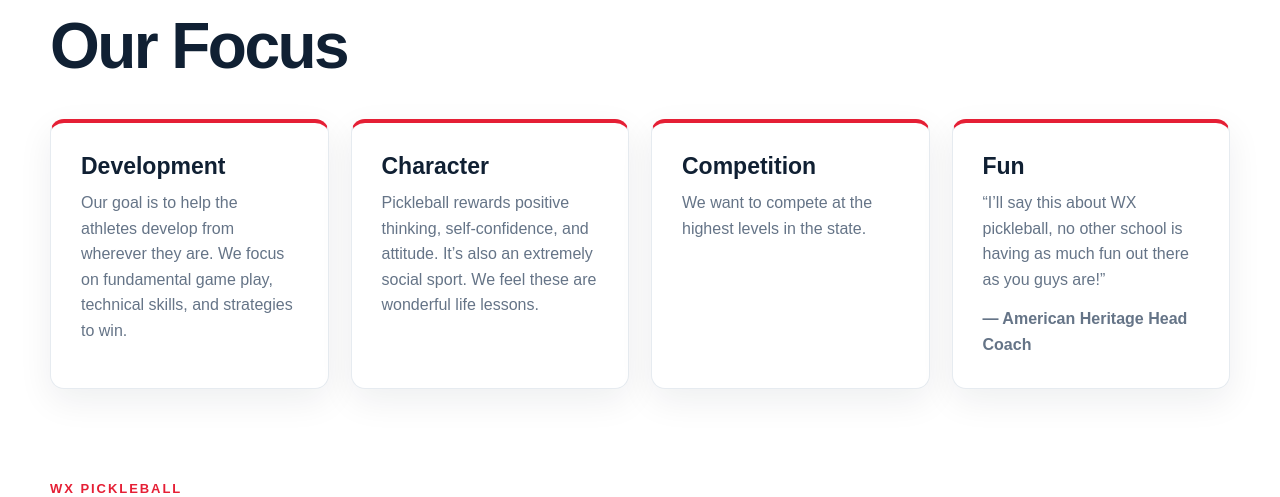
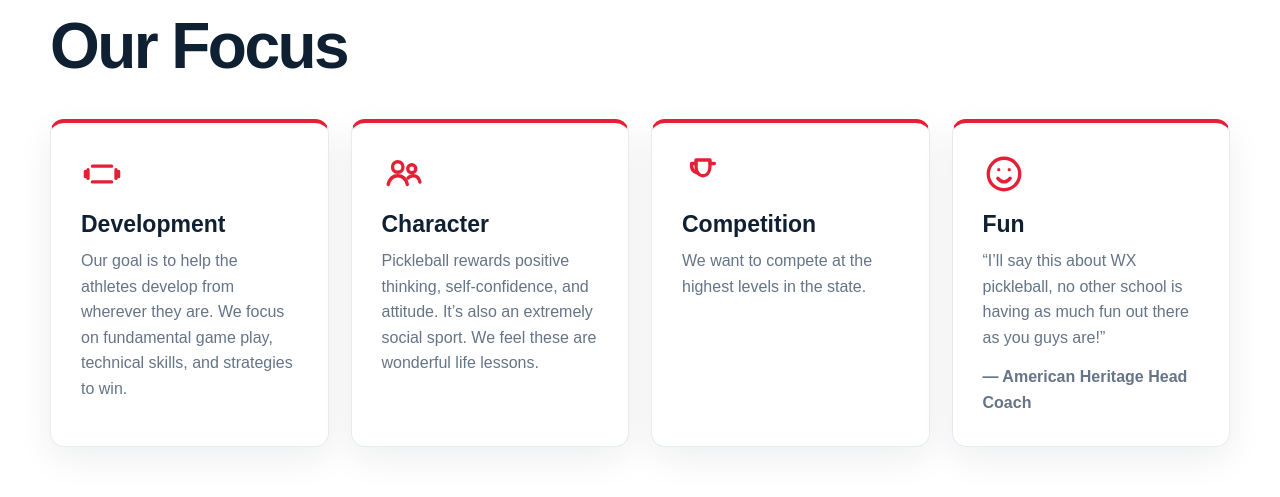
Before and after one commit to colesp-ui/wxpickleball, a Next.js app: page / in a window 1280 px wide. Shown: the part 845-1342 px from the top of the page. Built offline with nearby package versions, Linux system fonts and the light colour scheme.

Commit message:
Add icons to Our Focus cards

```diff
--- a/app/page.js
+++ b/app/page.js
@@ -55,6 +55,14 @@ const scheduleGroups = [
   { name: "DEVELOPMENT", className: "development", games: games.filter((g) => g.players === "Development" || g.players === "ALL") },
 ];
 
+const FocusIcon = ({ type }) => {
+  const common = { width: 42, height: 42, viewBox: "0 0 24 24", fill: "none", stroke: "currentColor", strokeWidth: 1.9, strokeLinecap: "round", strokeLinejoin: "round", "aria-hidden": true };
+  if (type === "development") return <svg {...common}><path d="M6.5 7.5h11M6.5 16.5h11M4 9.5v5M20 9.5v5M2.5 10.5v3M21.5 10.5v3" /></svg>;
+  if (type === "character") return <svg {...common}><circle cx="9" cy="8" r="3" /><path d="M3.5 18c.8-3.1 2.7-5 5.5-5s4.7 1.9 5.5 5" /><circle cx="17" cy="9" r="2.3" /><path d="M14.8 14.3c.8-.9 1.8-1.3 3-1.3 2 0 3.4 1.3 3.9 3.6" /></svg>;
+  if (type === "competition") return <svg {...common}><path d="M8 4h8v3c0 4-1.8 6-4 6s-4-2-4-6V4Z" /><path d="M8 6H5.5C5.2 9 6.3 11 9 11.5M16 6h2.5c.3 3- .8 5-3.5 5.5M12 13v4M8.5 20h7M10 17h4" /></svg>;
+  return <svg {...common}><circle cx="12" cy="12" r="9" /><path d="M8.5 14.5c1 1.3 2.2 2 3.5 2s2.5-.7 3.5-2M9 9.5h.01M15 9.5h.01" /></svg>;
+};
+
 function ScheduleTable({ group }) {
   return (
     <div className={`schedule-block ${group.className}`}>
@@ -78,12 +86,13 @@ function ScheduleTable({ group }) {
 }
 
 export default function Home() {
+  const iconStyle = { color: "#e51f35", marginBottom: 16, display: "flex", alignItems: "center" };
   return (
     <>
       <header className="topbar"><div className="container nav"><a className="brand" href="#home"><img className="brand-logo" src={LOGO} alt="WX Pickleball logo" /><div className="brand-copy"><strong>WX PICKLEBALL</strong><span>Woods Cross High School</span></div></a><nav className="navlinks"><a href="#team">Team</a><a href="#schedule">Schedule</a><a href="#tournaments">Tournaments</a><a href="#contact">Contact</a></nav><a className="nav-cta" href="#contact">JOIN / SUPPORT</a></div></header>
       <main>
         <section className="hero" id="home"><div className="container hero-grid"><div className="hero-inner"><div className="kicker">Woods Cross High School Pickleball</div><img className="hero-team-photo" src="/IMG_2759.jpg" alt="WX Pickleball team" /><div className="actions"><a className="btn btn-primary" href="#schedule">View Schedule</a><a className="btn btn-secondary" href="#team">Meet the Team</a></div></div><div className="hero-logo-wrap"><img className="hero-logo" src={LOGO} alt="WX Pickleball wildcat logo" /></div></div></section>
-        <section className="section" id="team"><div className="container"><div className="kicker">Our Goals</div><h2>Our Focus</h2><div className="grid grid-4 goals-grid" style={{marginTop:36}}><div className="card"><h3>Development</h3><p>Our goal is to help the athletes develop from wherever they are. We focus on fundamental game play, technical skills, and strategies to win.</p></div><div className="card"><h3>Character</h3><p>Pickleball rewards positive thinking, self-confidence, and attitude. It’s also an extremely social sport. We feel these are wonderful life lessons.</p></div><div className="card"><h3>Competition</h3><p>We want to compete at the highest levels in the state.</p></div><div className="card"><h3>Fun</h3><p>“I’ll say this about WX pickleball, no other school is having as much fun out there as you guys are!”</p><p style={{marginTop:14,fontWeight:800}}>— American Heritage Head Coach</p></div></div></div></section>
+        <section className="section" id="team"><div className="container"><div className="kicker">Our Goals</div><h2>Our Focus</h2><div className="grid grid-4 goals-grid" style={{marginTop:36}}><div className="card"><div style={iconStyle}><FocusIcon type="development" /></div><h3>Development</h3><p>Our goal is to help the athletes develop from wherever they are. We focus on fundamental game play, technical skills, and strategies to win.</p></div><div className="card"><div style={iconStyle}><FocusIcon type="character" /></div><h3>Character</h3><p>Pickleball rewards positive thinking, self-confidence, and attitude. It’s also an extremely social sport. We feel these are wonderful life lessons.</p></div><div className="card"><div style={iconStyle}><FocusIcon type="competition" /></div><h3>Competition</h3><p>We want to compete at the highest levels in the state.</p></div><div className="card"><div style={iconStyle}><FocusIcon type="fun" /></div><h3>Fun</h3><p>“I’ll say this about WX pickleball, no other school is having as much fun out there as you guys are!”</p><p style={{marginTop:14,fontWeight:800}}>— American Heritage Head Coach</p></div></div></div></section>
         <section className="photo-section" id="photos"><div className="container"><div className="photo-heading"><div className="kicker">WX Pickleball</div><h2>This is our team.</h2><p className="section-lead">Competition, teammates, tournaments, and the moments that make the program.</p></div><div className="photo-showcase"><figure className="photo-feature"><img src="/IMG_2759.jpg" alt="WX Pickleball full team at a tournament" /></figure><div className="photo-grid"><figure><img src="/IMG_2473.jpg" alt="WX Pickleball team on court" /></figure><figure><img src="/IMG_3092.jpg" alt="WX Pickleball players at The Picklr" /></figure><figure><img src="/IMG_3237.jpg" alt="WX Pickleball team at an indoor event" /></figure><figure><img src="/IMG_2976.jpg" alt="WX Pickleball players on the podium" /></figure></div></div></div></section>
         <section className="section dark" id="tournaments"><div className="container"><div className="kicker red">Tournament Central</div><h2>Everything players need on game day.</h2><p className="section-lead">Registration, divisions, brackets, court assignments, results, and fundraiser information can all live in one place.</p><div className="grid grid-3" style={{marginTop:36}}><div className="card"><h3>Fundraiser Tournament</h3><p>Registration, payment instructions, brackets, and day-of updates.</p></div><div className="card"><h3>Live Brackets</h3><p>A simple mobile-first bracket view for players, parents, and spectators.</p></div><div className="card"><h3>Results Archive</h3><p>Champions, podium finishes, match results, and event history year after year.</p></div></div></div></section>
         <section className="section schedule-section" id="schedule"><div className="container"><h2 className="schedule-main-title">2026-2027 Schedule</h2><div className="schedule-groups">{scheduleGroups.map((group) => <ScheduleTable group={group} key={group.name} />)}</div><div className="schedule-note"><strong>Schedules are subject to change.</strong> Check back regularly for updates. All times Mountain Time (MT).</div></div></section>
```
